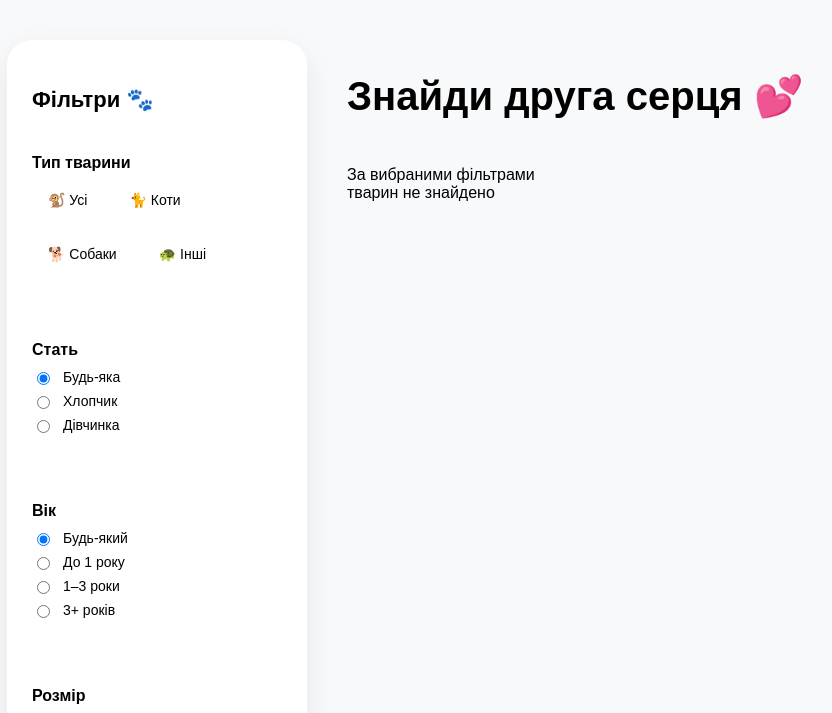
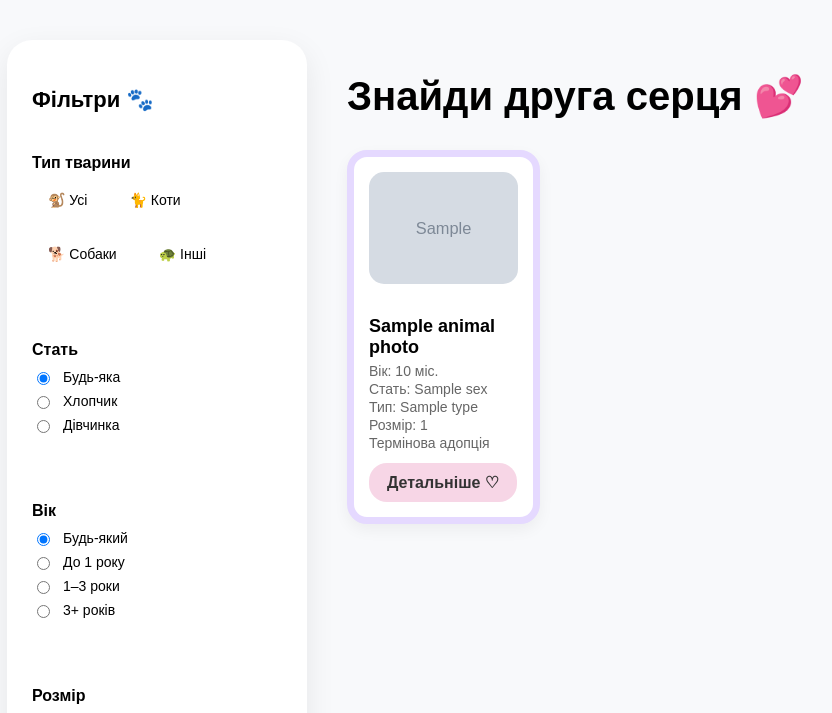
Before and after one commit to ViktoriaDovhan/OhMyPet, a Flask app: page /adopt in a window 1280 px wide. Shown: the part 70-783 px from the top of the page, without its empty margins (33-865 px from the left). Run offline with Flask 3, Linux system fonts and the light colour scheme; grey boxes marked "Sample" are stand-in pictures; a database or web service that is not in the repository returns one stand-in record (values such as "Sample title"); some libraries are stand-ins or nearby versions.

Commit message:
деякі виправлення

```diff
--- a/app.py
+++ b/app.py
@@ -33,20 +33,21 @@ def adopt():
             a.age_months,
             a.size,
             a.color,
-            a.sterilized,
-            a.urgent,
-            a.description,
-            COALESCE(ap.photo_url, 'images/no-image.png') AS photo_url
+            COALESCE(a.sterilized, FALSE) AS sterilized,
+            COALESCE(a.urgent, FALSE) AS urgent,
+            COALESCE(a.description, '') AS description,
+            COALESCE(
+                (
+                    SELECT ap.photo_url
+                    FROM animal_photos ap
+                    WHERE ap.animal_id = a.id
+                    ORDER BY ap.is_main DESC, ap.id ASC
+                    LIMIT 1
+                ),
+                'images/no-image.png'
+            ) AS photo_url
         FROM animals a
-        LEFT JOIN animal_photos ap
-            ON ap.id = (
-                SELECT ap2.id
-                FROM animal_photos ap2
-                WHERE ap2.animal_id = a.id
-                ORDER BY ap2.is_main DESC, ap2.id ASC
-                LIMIT 1
-            )
-        WHERE a.is_adopted = FALSE
+        WHERE COALESCE(a.is_adopted, FALSE) = FALSE
     """
 
     params = []
@@ -63,11 +64,11 @@ def adopt():
         query += " AND a.size = %s"
         params.append(size)
 
-    if sterilized == "true" :
-        query += " AND a.sterilized = TRUE"
+    if sterilized == "true":
+        query += " AND COALESCE(a.sterilized, FALSE) = TRUE"
 
-    if urgent == "true" :
-        query += " AND a.urgent = TRUE"
+    if urgent == "true":
+        query += " AND COALESCE(a.urgent, FALSE) = TRUE"
 
     if age == "baby":
         query += " AND a.age_months <= 12"
@@ -82,6 +83,9 @@ def adopt():
     cur = conn.cursor(cursor_factory=RealDictCursor)
     cur.execute(query, params)
     animals = cur.fetchall()
+
+    print("ANIMALS FROM DB:", animals)
+
     cur.close()
     conn.close()
 
--- a/templates/adopt.html
+++ b/templates/adopt.html
@@ -128,7 +128,7 @@
         <h1>Знайди друга серця 💕</h1>
 
         <div class="pet-grid">
-            {% for animal in animal %}
+            {% for animal in animals %}
                 <div class="pet-card purple">
                     <img src="{{ url_for('static', filename=animal.photo_url) }}" alt="{{ animal.name }}">
                     <h3>{{ animal.name }}</h3>
@@ -141,7 +141,7 @@
                         <p>Термінова адопція</p>
                     {% endif %}
 
-                    <a href="{{ url_for('animal.details', animal_id=animal.id) }}" class="details-btn">Детальніше ♡</a>
+                    <a href="{{ url_for('animal_details', animal_id=animal.id) }}" class="details-btn">Детальніше ♡</a>
                 </div>
             {% else %}
                 <p>За вибраними фільтрами тварин не знайдено</p>
```
